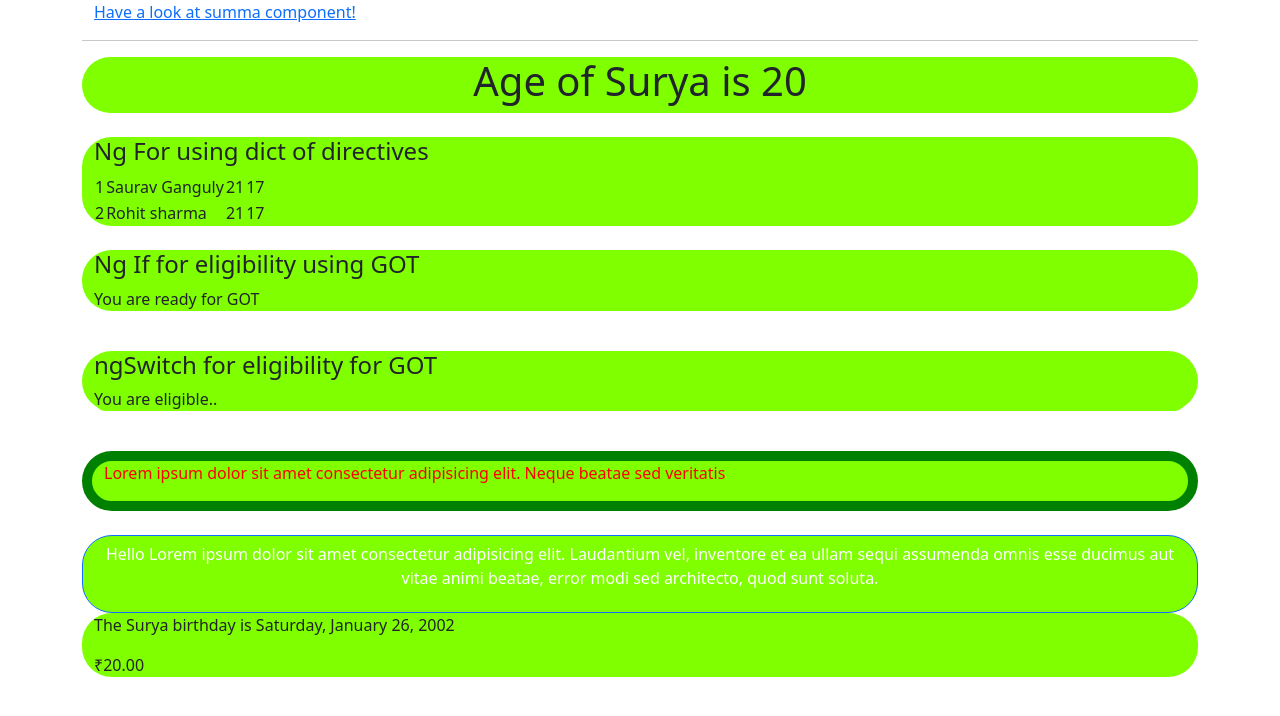
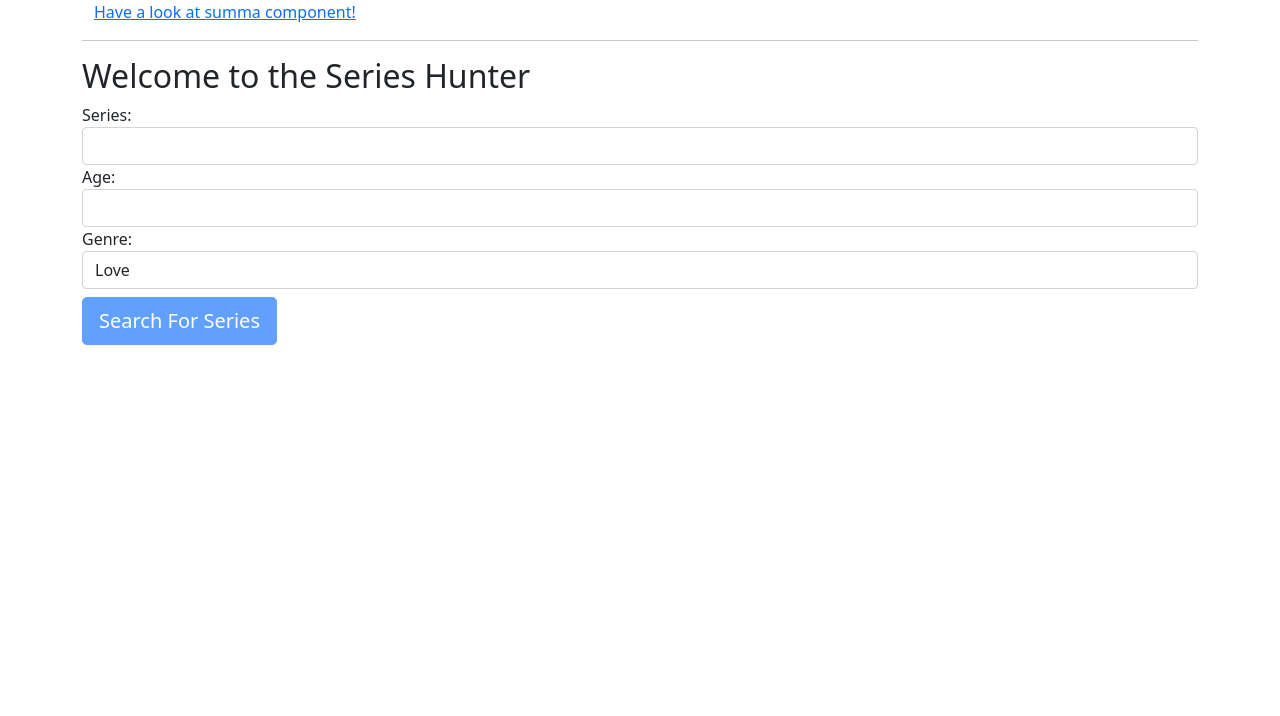
Before and after one commit to SuryaV-02/Angular-learner, an Angular app: page / in a window 1280 px wide. Shown: the top 716 px of the page. Built offline with nearby package versions, Linux system fonts and the light colour scheme.

Commit message:
Phantom form validation part 1

```diff
--- a/src/app/app.component.html
+++ b/src/app/app.component.html
@@ -5,5 +5,7 @@
     </div>
 
     <hr>
-    <app-surya></app-surya>
+    <!-- <app-surya></app-surya> -->
+    <app-phantom></app-phantom>
+
 </div>
--- a/src/app/app.component.ts
+++ b/src/app/app.component.ts
@@ -1,4 +1,5 @@
 import { Component } from '@angular/core';
+import { FormsModule } from '@angular/forms';
 
 @Component({
   selector: 'app-root',
--- /dev/null
+++ b/src/app/phantom/phantom.component.html
@@ -0,0 +1,25 @@
+<h2>Welcome to the Series Hunter</h2>
+<form #formname="ngForm" (ngSubmit)="submitFormToTSFile(formname)">
+    <div class="form-group">
+        Series:
+        <input type="text" class="form-control" ngModel required minlength="4" #seriesName='ngModel' name="seriesName">
+        <div class="alert alert-danger" [hidden]="seriesName.valid || seriesName.pristine">Please provide a valid name! </div>
+    </div>
+    <div class="form-group">
+        Age:
+        <input type="number" class="form-control" min="18" max="60" maxlength="2"  ngModel #userAge='ngModel' name="userAge">
+        <div class="alert alert-danger" [hidden]="userAge.value>=18 || userAge.pristine">Your age requirement is not satisfied!</div>
+        <div class="alert alert-warning" [hidden]="userAge.value<99 || userAge.pristine">Are you still alive??</div>
+    </div>
+    <div class="form-group">
+        Genre:
+        <select class="form-control">
+            <option>Love</option>
+            <option>Horror</option>
+            <option>Friendship</option>
+            <option>History</option>
+            <option>Anime</option>
+        </select>
+    </div>
+    <button class="btn btn-primary btn-lg my-2" type="submit" [disabled]="!formname.form.valid">Search For Series</button>
+</form>
--- /dev/null
+++ b/src/app/phantom/phantom.component.ts
@@ -0,0 +1,22 @@
+import { Component, OnInit } from '@angular/core';
+import { NgForm } from '@angular/forms';
+import { FormsModule } from '@angular/forms';
+
+@Component({
+  selector: 'app-phantom',
+  templateUrl: './phantom.component.html',
+  styleUrls: ['./phantom.component.css']
+})
+export class PhantomComponent implements OnInit {
+
+  constructor() { }
+
+  ngOnInit(): void {
+  }
+
+  submitFormToTSFile(theForm : any){
+
+
+  }
+
+}
```
Also changed, not shown: src/app/app.module.ts (+6 -1 lines), src/app/phantom/phantom.component.css (added), 1 other file (tests, documents, lock files or other folders).
